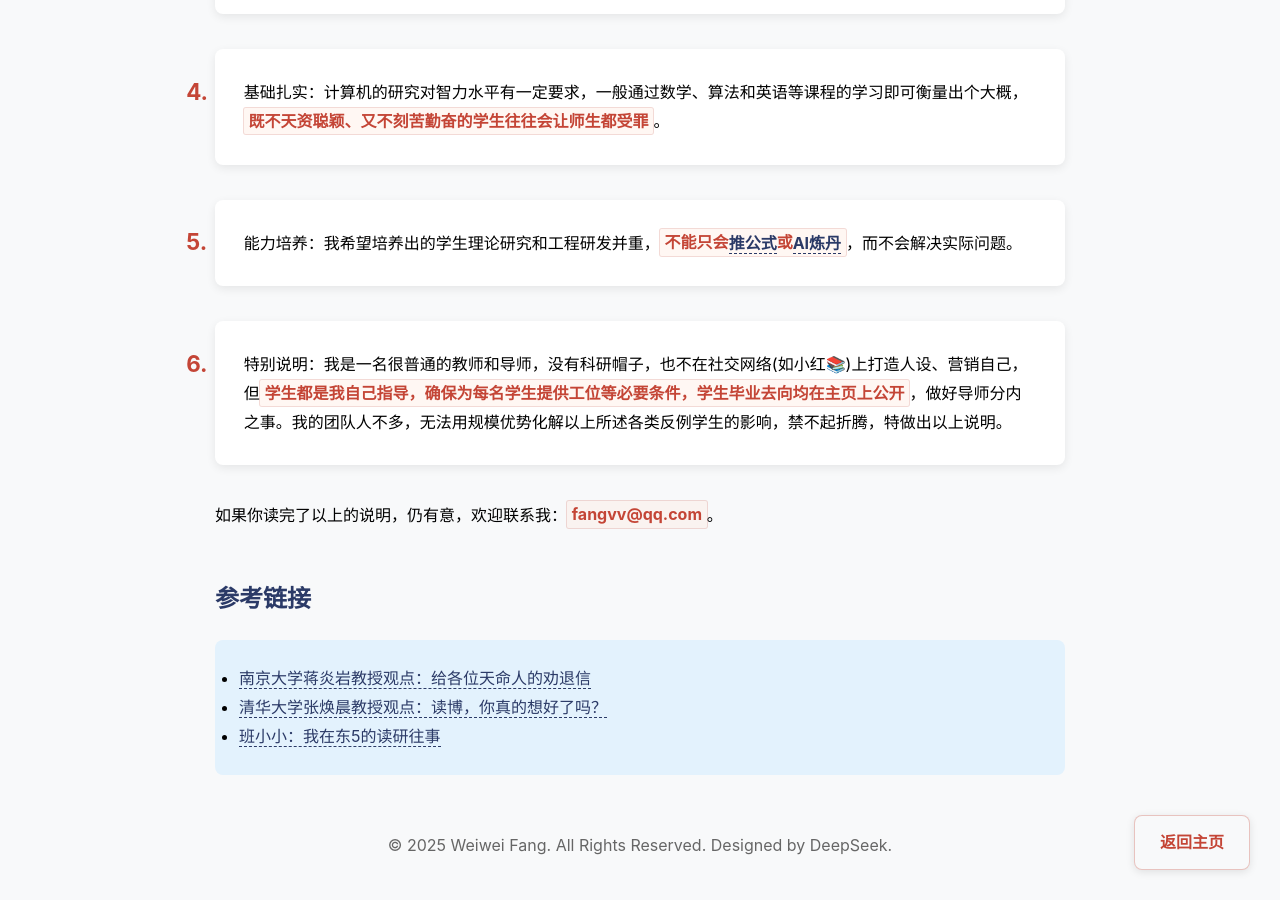
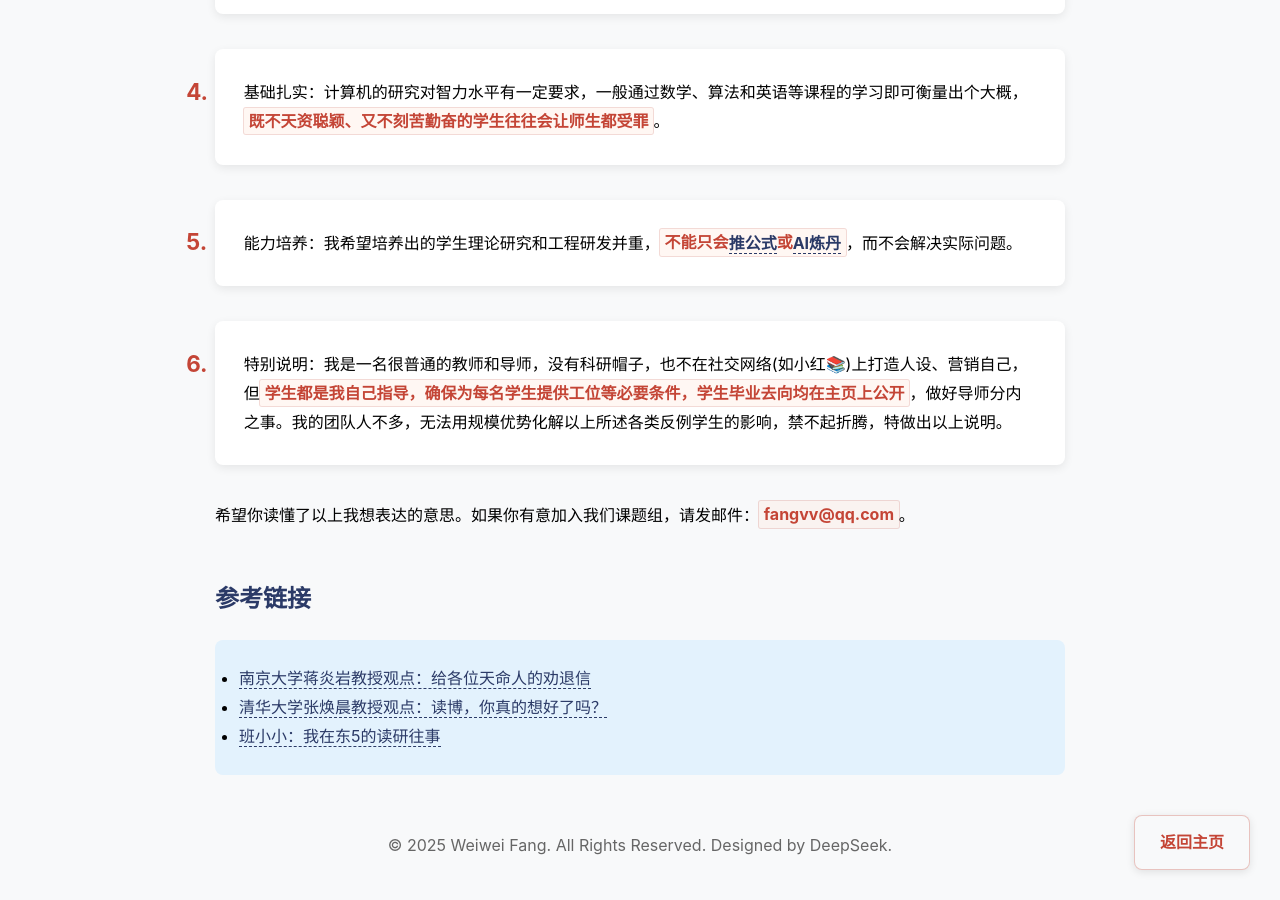
Before and after one commit to fangvv/Homepage, a Jekyll site: the page faq2.html, which Jekyll copies as it is, in a window 1280 px wide and 900 px high, scrolled down 653 px. Built offline with Jekyll 4.4.1, drawn with Linux system fonts in a browser that asks for light colours; comment, search, counter and statistics services are not loaded.

Commit message:
update faqs

```diff
--- a/faq.html
+++ b/faq.html
@@ -134,7 +134,7 @@ strong:hover {
     </ol>
 
 <p>
-最后，感谢你耐心的读到了这里。如果你有意加入，请发邮件：<strong>fangvv@qq.com</strong>。
+希望你读懂了以上我想表达的意思。如果你有意加入我们课题组，请发邮件：<strong>fangvv@qq.com</strong>。
 </p>
 
     <h2 style="color:var(--primary);margin-top:3rem">参考链接</h2>
--- a/faq2.html
+++ b/faq2.html
@@ -130,7 +130,7 @@ strong:hover {
     </ol>
 
 <p>
-如果你读完了以上的说明，仍有意，欢迎联系我：<strong>fangvv@qq.com</strong>。
+希望你读懂了以上我想表达的意思。如果你有意加入我们课题组，请发邮件：<strong>fangvv@qq.com</strong>。
 </p>
 
     <h2 style="color:var(--primary);margin-top:3rem">参考链接</h2>
```
